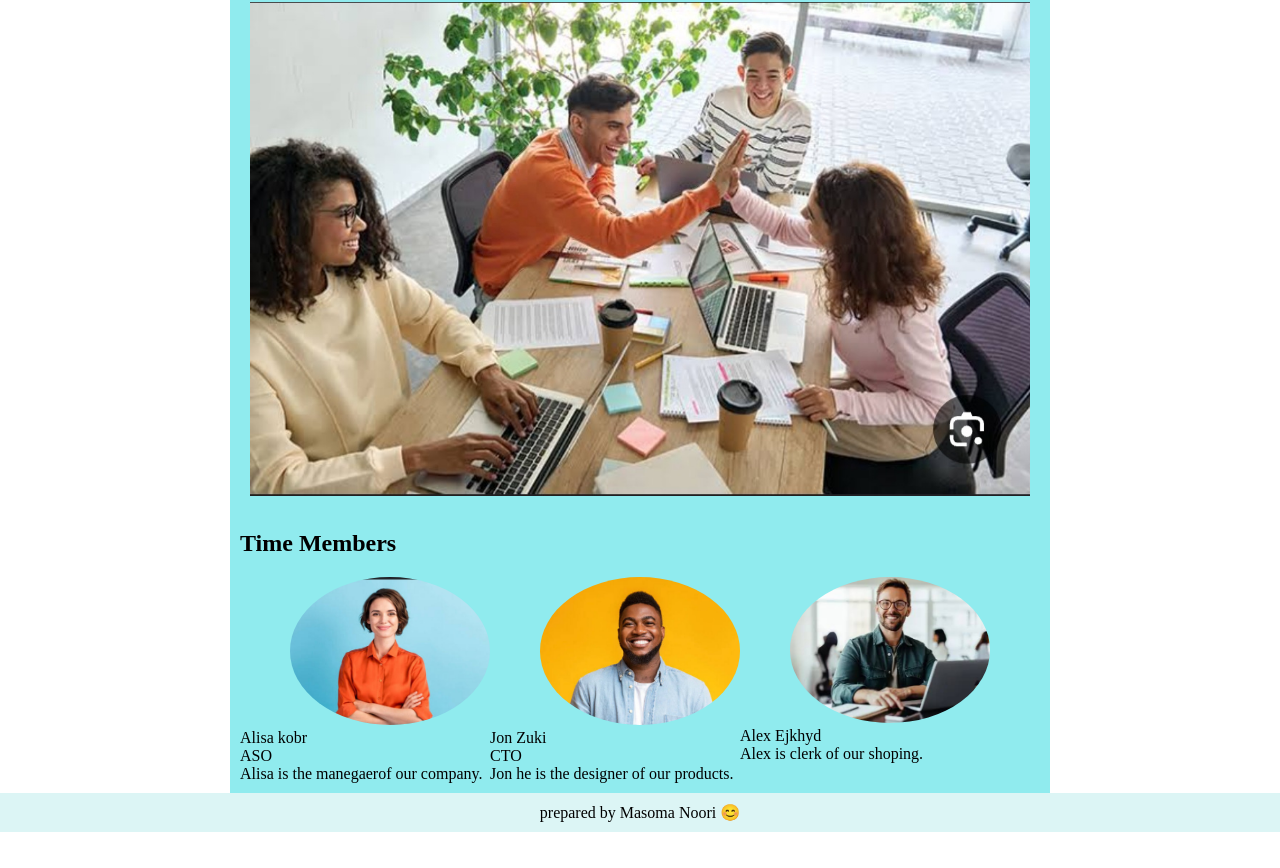
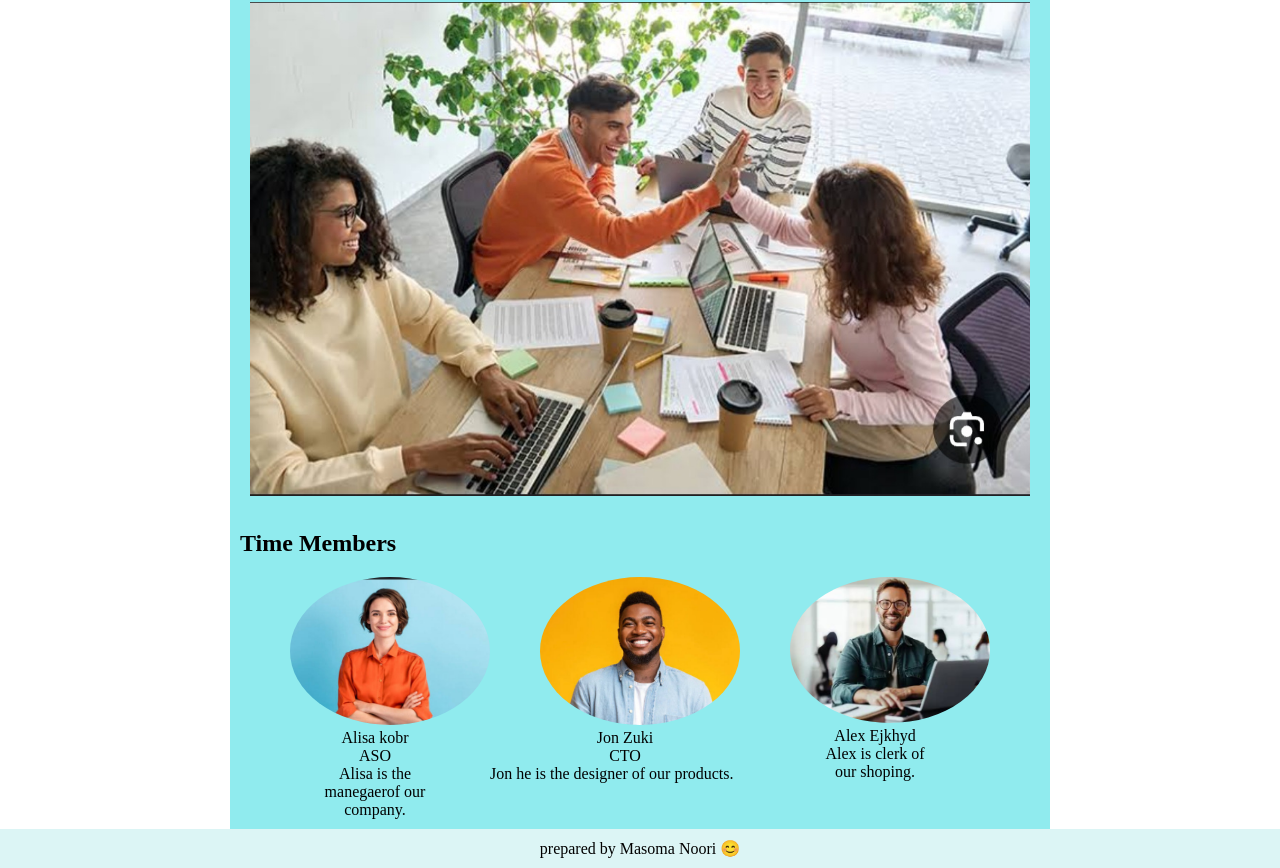
Before and after one commit to 1381masoma/assignment5, a plain HTML site: page APP-ASSignment05/about.html in a window 1280 px wide. Shown: the part 241-1109 px from the top of the page. Before the commit the page ends 1073 px from the top, so only its background shows below. Drawn offline with Linux system fonts and the light colour scheme.

Commit message:
Update style.css

```diff
--- a/APP-ASSignment05/style.css
+++ b/APP-ASSignment05/style.css
@@ -176,7 +176,7 @@ footer{
     margin-left: 50px;
     border-radius: 50%;
    }
-   #ph{
+   .name-info{
     text-align: center;
     margin-left: 80px;
     width: 110px;
```
